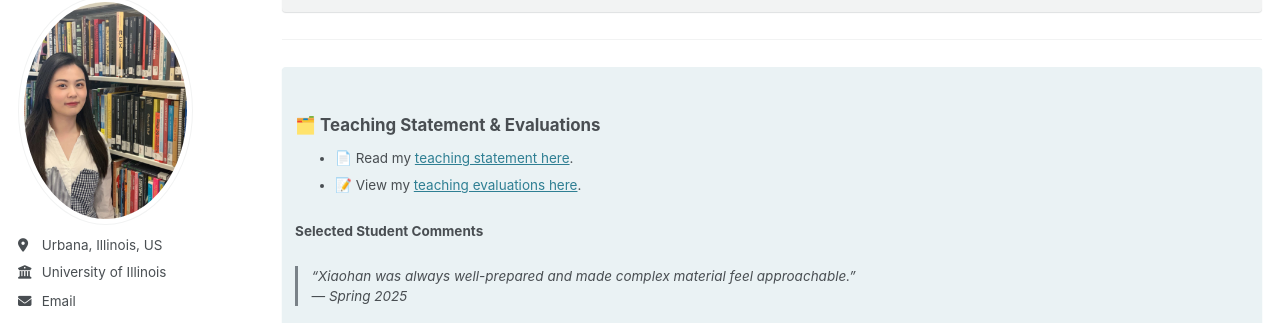
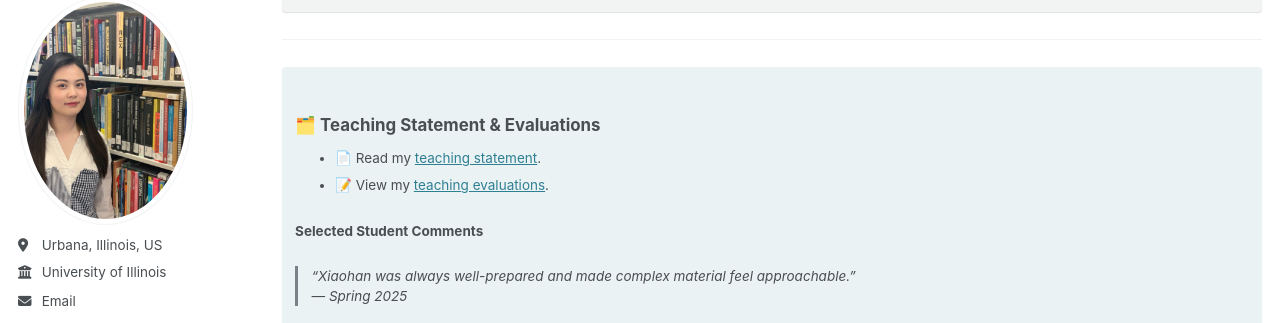
Before and after one commit to xiaohanwang1997/xiaohanwang1997.github.io, a Jekyll site: the page built from _teaching/2014-spring-teaching-1.md, in a window 1280 px wide and 900 px high, scrolled down 537 px. Shown: the part 110-433 px from the top of the window. Built offline with Jekyll 4.4.1, drawn with Linux system fonts in a browser that asks for light colours.

Commit message:
Update 2014-spring-teaching-1.md

```diff
--- a/_teaching/2014-spring-teaching-1.md
+++ b/_teaching/2014-spring-teaching-1.md
@@ -36,8 +36,8 @@ redirect_from:
 
 ## 🗂️ Teaching Statement & Evaluations
 
-- 📄 Read my [teaching statement here](link-to-statement).
-- 📝 View my [teaching evaluations here](link-to-evaluations).
+- 📄 Read my [teaching statement](https://uofi.box.com/s/uqyq3848to5p0tfzex58ciompa3958y4).
+- 📝 View my [teaching evaluations](link-to-evaluations).
 
 ### Selected Student Comments
 
```
